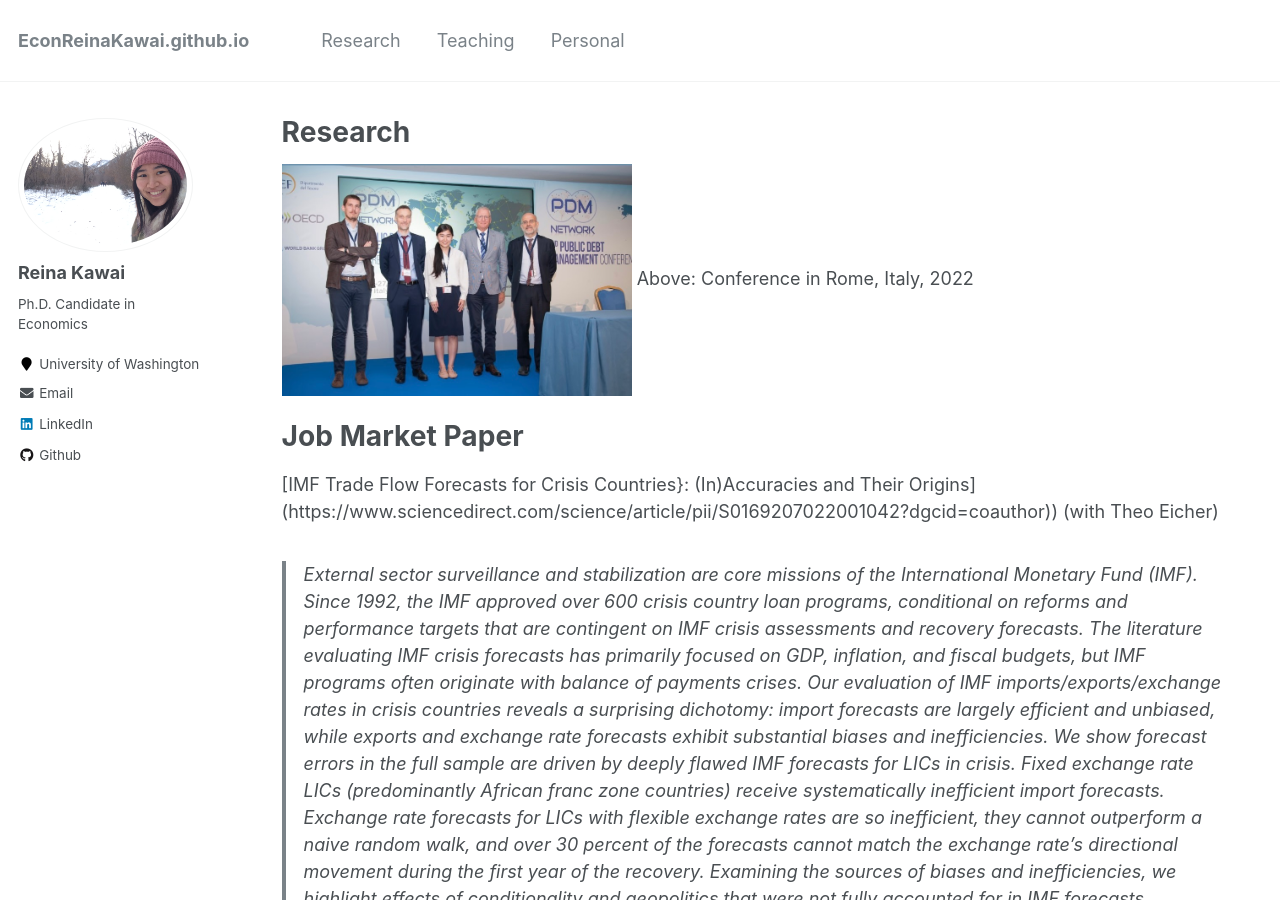
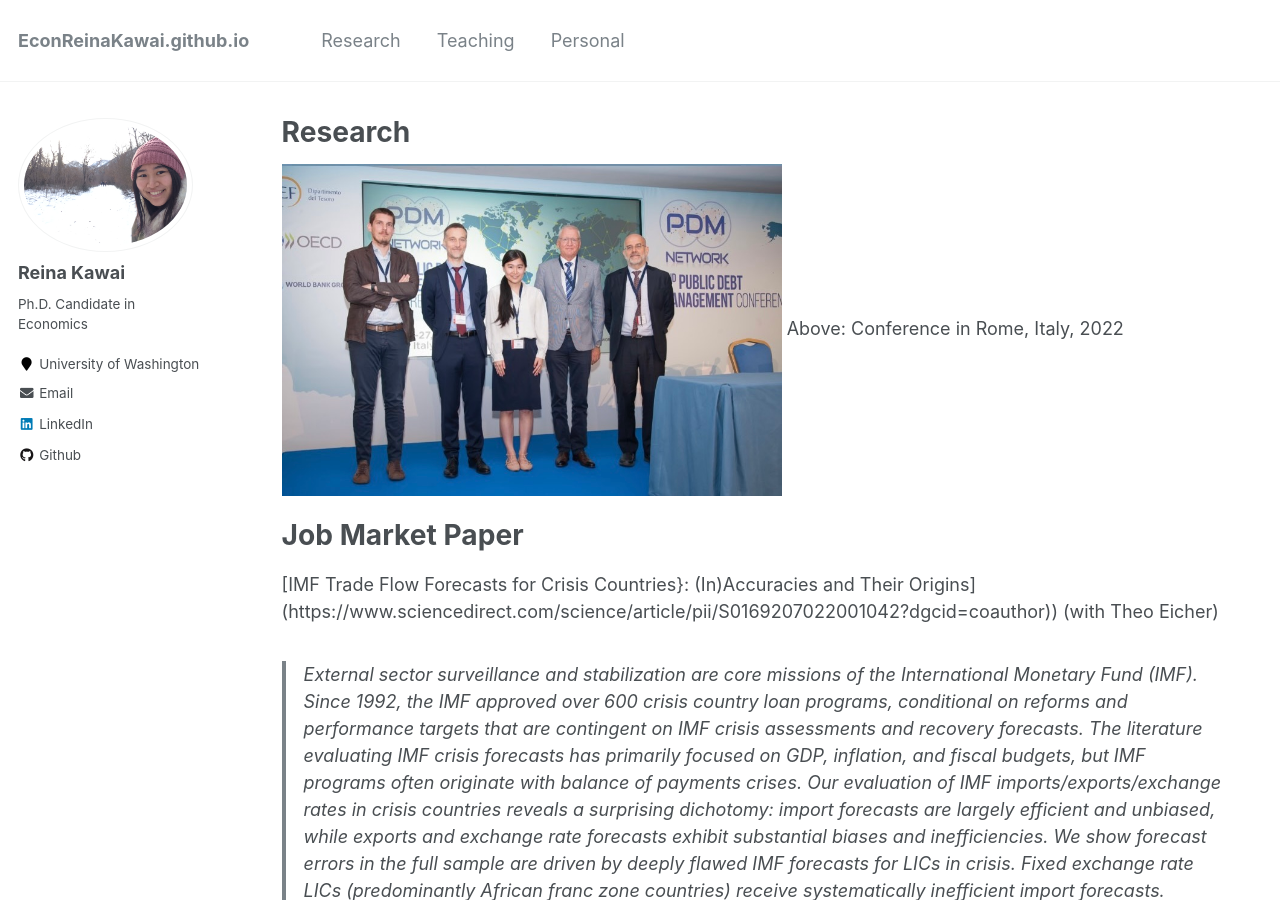
Before and after one commit to Reina-Kawai/Reina-Kawai.github.io, a Jekyll site: the page built from _pages/research.md, in a window 1280 px wide and 900 px high. Built offline with Jekyll 4.4.1, drawn with Linux system fonts in a browser that asks for light colours.

Commit message:
Update research.md

```diff
--- a/_pages/research.md
+++ b/_pages/research.md
@@ -5,7 +5,7 @@ permalink: /research/
 author_profile: true
 ---
 
-<img src="https://Reina-Kawai.github.io/images/Website_research_part.jpg" width="350">
+<img src="https://Reina-Kawai.github.io/images/Website_research_part.jpg" width="500">
 Above: Conference in Rome, Italy, 2022
 
 Job Market Paper
```
